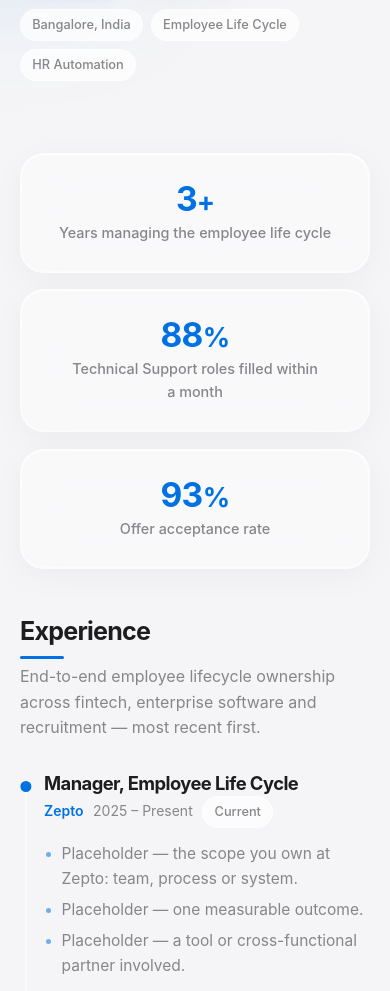
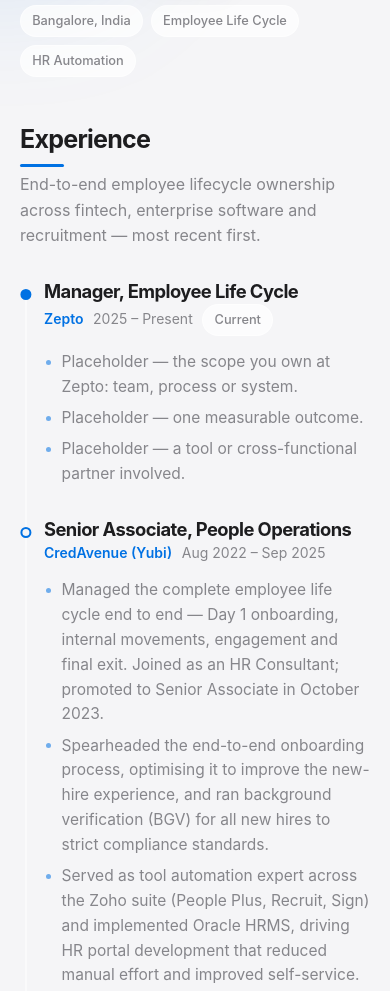
Before and after one commit to kavyasakthivel3/kavyasakthivel3.github.io, a plain HTML site: page index.html in a window 390 px wide. Shown: the part 920-1911 px from the top of the page. Drawn offline with Linux system fonts and the light colour scheme.

Commit message:
Slim mobile nav, drop metric cards, wire real LinkedIn URL

```diff
--- a/index.html
+++ b/index.html
@@ -159,21 +159,6 @@
       border-radius: var(--radius-sm);
     }
 
-    /* Utility: hidden visually, still announced by screen readers.
-       Reused by the metrics/service headings in Steps 4-7. */
-    .visually-hidden {
-      position: absolute;
-      width: 1px;
-      height: 1px;
-      margin: -1px;
-      padding: 0;
-      border: 0;
-      overflow: hidden;
-      clip: rect(0 0 0 0);
-      clip-path: inset(50%);
-      white-space: nowrap;
-    }
-
     @media (prefers-reduced-motion: reduce) {
       html { scroll-behavior: auto; }
 
@@ -303,6 +288,20 @@
     @media (min-width: 768px) {
       .nav-links {
         display: flex;
+      }
+    }
+
+    /* Below the nav breakpoint the pill would otherwise run edge to edge.
+       Inset it and trim its height so the monogram + CTA read as a bar
+       rather than a full-width slab. */
+    @media (max-width: 767px) {
+      .site-header {
+        margin-inline: 1rem;
+      }
+
+      .site-nav {
+        min-height: 3.25rem;
+        padding-inline: 1.15rem;
       }
     }
 
@@ -525,62 +524,6 @@
     }
 
     /* ==========================================================================
-       11. Metrics band (Step 4)
-           Markup contract for the Step-9 count-up:
-             .metric-value[data-target]  -> source of the final number
-             .metric-number              -> the only node JS rewrites
-             .metric-suffix              -> never touched, so "+/% " survives
-       ========================================================================== */
-    .metrics {
-      padding-block: clamp(1.25rem, 1rem + 2vw, 2.5rem) var(--section-y);
-    }
-
-    .metrics-grid {
-      display: grid;
-      grid-template-columns: 1fr;
-      gap: 1rem;
-    }
-
-    @media (min-width: 768px) {
-      .metrics-grid {
-        grid-template-columns: repeat(3, 1fr);
-      }
-    }
-
-    .metric-card {
-      padding: 1.75rem 1.5rem;
-      border: 1px solid var(--border);
-      border-radius: var(--radius);
-      background-color: var(--surface-glass);
-      -webkit-backdrop-filter: blur(24px);
-      backdrop-filter: blur(24px);
-      box-shadow: var(--border-highlight), var(--shadow);
-      text-align: center;
-    }
-
-    .metric-value {
-      margin: 0 0 0.35rem;
-      font-size: clamp(2rem, 1.5rem + 2.5vw, 2.75rem);
-      font-weight: 700;
-      line-height: 1;
-      letter-spacing: -0.02em;
-      color: var(--accent);
-      font-variant-numeric: tabular-nums;
-      transition: color var(--transition);
-    }
-
-    .metric-suffix {
-      font-size: 0.8em;
-    }
-
-    .metric-label {
-      margin: 0;
-      font-size: 0.9rem;
-      font-weight: 500;
-      color: var(--text-muted);
-    }
-
-    /* ==========================================================================
        12. Section shell (Step 5) — shared by Experience (5), Skills (6),
            Education (7). Each section carries ONLY bottom spacing; the previous
            block's bottom padding supplies the gap above, so rhythm stays uniform.
@@ -1013,7 +956,6 @@
     }
 
     /* --- Interactive lifts ------------------------------------------------- */
-    .metric-card,
     .education-card {
       transform: perspective(1000px) rotateX(var(--tilt-y, 0deg)) rotateY(var(--tilt-x, 0deg)) translateY(var(--lift, 0px));
       transition: transform 0.2s cubic-bezier(0.25, 0.46, 0.45, 0.94), box-shadow var(--transition),
@@ -1021,7 +963,6 @@
       will-change: transform;
     }
 
-    .metric-card:hover,
     .education-card:hover {
       --lift: -5px;
       border-color: var(--accent);
@@ -1168,11 +1109,6 @@
       color: var(--accent);
     }
 
-    /* --- Metric numeral deepens as its card lifts ------------------------- */
-    .metric-card:hover .metric-value {
-      color: var(--accent-strong);
-    }
-
     /* --- Timeline row hover: dot fills and swells, bullets brighten ------- */
     .timeline-item:hover::after {
       transform: translateX(-50%) scale(1.18);
@@ -1289,8 +1225,8 @@
   <div class="scroll-progress" aria-hidden="true"></div>
 
   <main id="main" class="container">
-    <!-- All five sections are present as of Step 7:
-         #about, #metrics, #experience, #skills, #education -->
+    <!-- All four sections are present as of Step 7:
+         #about, #experience, #skills, #education -->
     <section id="about" class="hero" aria-labelledby="hero-name">
       <div class="hero-photo">
         <img src="profile.jpeg" alt="Portrait of Kavya Sakthivel" width="896" height="896" fetchpriority="high">
@@ -1310,8 +1246,8 @@
 
         <div class="hero-actions">
           <a class="btn btn-primary" href="mailto:kavyasakthivel3@gmail.com">Email me</a>
-          <!-- COPY: resume.md lists LinkedIn as "#" — supply the real profile URL -->
-          <a class="btn btn-ghost" href="#" data-placeholder="linkedin">LinkedIn</a>
+          <a class="btn btn-ghost" href="https://www.linkedin.com/in/kavya-sakthivel-648738128/"
+             target="_blank" rel="noopener noreferrer">LinkedIn</a>
         </div>
 
         <ul class="hero-badges">
@@ -1320,36 +1256,6 @@
           <li class="badge">HR Automation</li>
         </ul>
       </div>
-    </section>
-
-    <section id="metrics" class="metrics" aria-labelledby="metrics-title">
-      <h2 id="metrics-title" class="visually-hidden">Career highlights</h2>
-
-      <ul class="metrics-grid">
-        <li class="metric-card">
-          <!-- "over 3+ years" — resume.md professional summary -->
-          <p class="metric-value" data-target="3">
-            <span class="metric-number">3</span><span class="metric-suffix">+</span>
-          </p>
-          <p class="metric-label">Years managing the employee life cycle</p>
-        </li>
-
-        <li class="metric-card">
-          <!-- "closing 88% of job openings for the critical Technical Support Role within one month" -->
-          <p class="metric-value" data-target="88">
-            <span class="metric-number">88</span><span class="metric-suffix">%</span>
-          </p>
-          <p class="metric-label">Technical Support roles filled within a month</p>
-        </li>
-
-        <li class="metric-card">
-          <!-- "closing candidates with a 93% offer acceptance rate" -->
-          <p class="metric-value" data-target="93">
-            <span class="metric-number">93</span><span class="metric-suffix">%</span>
-          </p>
-          <p class="metric-label">Offer acceptance rate</p>
-        </li>
-      </ul>
     </section>
 
     <section id="experience" class="section" aria-labelledby="experience-title">
@@ -1545,8 +1451,8 @@
 
       <ul class="footer-links">
         <li><a href="mailto:kavyasakthivel3@gmail.com">Email</a></li>
-        <!-- COPY: resume.md lists LinkedIn as "#" — supply the real profile URL -->
-        <li><a href="#" data-placeholder="linkedin">LinkedIn</a></li>
+        <li><a href="https://www.linkedin.com/in/kavya-sakthivel-648738128/"
+               target="_blank" rel="noopener noreferrer">LinkedIn</a></li>
       </ul>
     </div>
   </footer>
@@ -1565,73 +1471,7 @@
       }
 
       /* ==================================================================
-         1. Metric count-up
-         Contract fixed in Step 4:
-           .metric-value[data-target] -> source of the final number
-           .metric-number             -> the ONLY node rewritten here
-           .metric-suffix             -> never referenced, so "+" and "%"
-                                         always survive the animation.
-         ================================================================== */
-      var metrics = document.querySelectorAll('.metric-value[data-target]');
-
-      function finalValue(el) {
-        var number = el.querySelector('.metric-number');
-        var target = parseInt(el.getAttribute('data-target'), 10);
-        if (number && !isNaN(target)) {
-          number.textContent = String(target);
-        }
-      }
-
-      function countUp(el) {
-        var number = el.querySelector('.metric-number');
-        var target = parseInt(el.getAttribute('data-target'), 10);
-        if (!number || isNaN(target)) {
-          return;
-        }
-
-        var DURATION = 1100;
-        var started = null;
-
-        function frame(now) {
-          if (started === null) {
-            started = now;
-          }
-          var progress = Math.min((now - started) / DURATION, 1);
-          var eased = 1 - Math.pow(1 - progress, 3); /* easeOutCubic */
-          number.textContent = String(Math.round(target * eased));
-          if (progress < 1) {
-            window.requestAnimationFrame(frame);
-          } else {
-            number.textContent = String(target); /* land on the exact value */
-          }
-        }
-
-        window.requestAnimationFrame(frame);
-      }
-
-      if (metrics.length) {
-        if (prefersReduce || !supportsIO || !window.requestAnimationFrame) {
-          each(metrics, finalValue);
-        } else {
-          window.setTimeout(function () {
-            var metricObserver = new IntersectionObserver(function (entries) {
-              entries.forEach(function (entry) {
-                if (entry.isIntersecting) {
-                  countUp(entry.target);
-                  metricObserver.unobserve(entry.target); /* once only */
-                }
-              });
-            }, { threshold: 0.4 });
-
-            each(metrics, function (el) {
-              metricObserver.observe(el);
-            });
-          }, 2100);
-        }
-      }
-
-      /* ==================================================================
-         2. Nav scroll-spy
+         1. Nav scroll-spy
          Reflects the section currently in view onto its nav link, via
          aria-current so the state is announced as well as painted.
          ================================================================== */
@@ -1677,7 +1517,7 @@
       }
 
       /* ==================================================================
-         3. Reveal on scroll
+         2. Reveal on scroll
          ALL elements — including hero — use the same observer.
          The loader hides the page for 2 s; once it lifts the observer
          fires immediately for whatever is in the viewport, then continues
@@ -1687,7 +1527,7 @@
         var revealTargets = document.querySelectorAll(
           '.site-header, .hero-photo, .hero-text > .eyebrow, .hero-name, ' +
           '.hero-role, .hero-tagline, .hero-actions, .hero-badges, ' +
-          '.section-heading, .section-intro, .metric-card, .timeline-item, ' +
+          '.section-heading, .section-intro, .timeline-item, ' +
           '.skill-card, .education-card, .site-footer'
         );
 
@@ -1731,7 +1571,7 @@
       }
 
       /* ==================================================================
-         4. Scroll progress bar
+         3. Scroll progress bar
          Purely decorative (aria-hidden in the markup) — it is not part of
          the reduced-motion decision because it reports scroll position
          rather than animating for its own sake, like a scrollbar would.
@@ -1764,7 +1604,7 @@
       }
 
       /* ==================================================================
-         5. Apple Loader — dismiss after 2 s, then reveal the page
+         4. Apple Loader — dismiss after 2 s, then reveal the page
          The loader runs its CSS progress bar; at 2 s we add .loaded to
          body, which fades the overlay out (0.8 s CSS transition).
          We also prevent scrolling until the loader dismisses so the
@@ -1776,7 +1616,7 @@
         document.body.style.overflow = '';
       }, 2000);
       /* ==================================================================
-         6. Aesthetic Interactions (Cursor, Spotlight, 3D Cards, Magnetic)
+         5. Aesthetic Interactions (Cursor, Spotlight, 3D Cards, Magnetic)
          ================================================================== */
       if (window.matchMedia('(pointer: fine)').matches && !prefersReduce) {
         /* Inject cursor elements */
@@ -1820,7 +1660,7 @@
         });
 
         /* 3D Tilt for Cards */
-        var tiltCards = document.querySelectorAll('.skill-card, .education-card, .metric-card');
+        var tiltCards = document.querySelectorAll('.skill-card, .education-card');
         each(tiltCards, function(card) {
           card.addEventListener('mousemove', function(e) {
             var rect = card.getBoundingClientRect();
```
Also changed, not shown: 1 other file.
